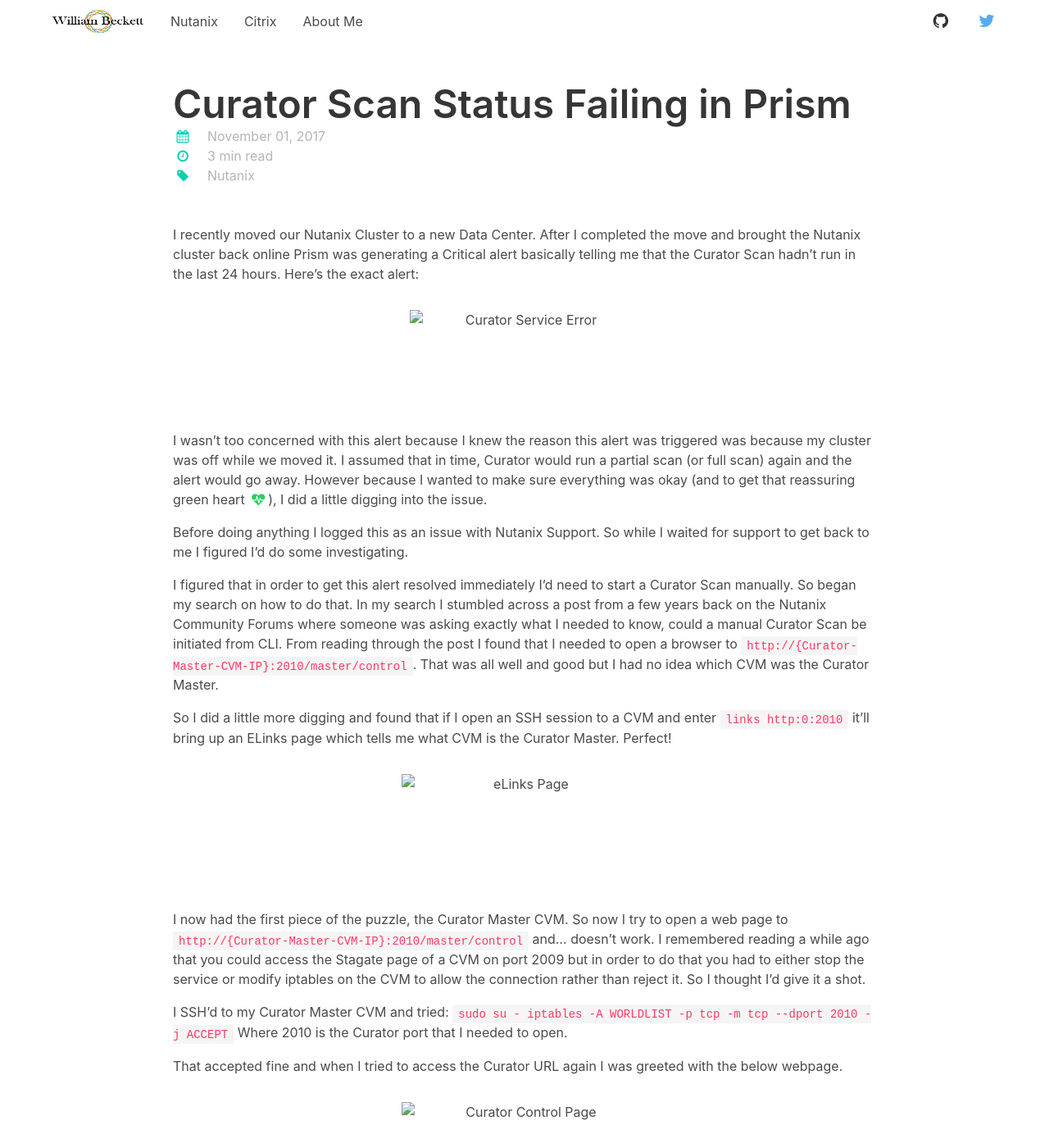
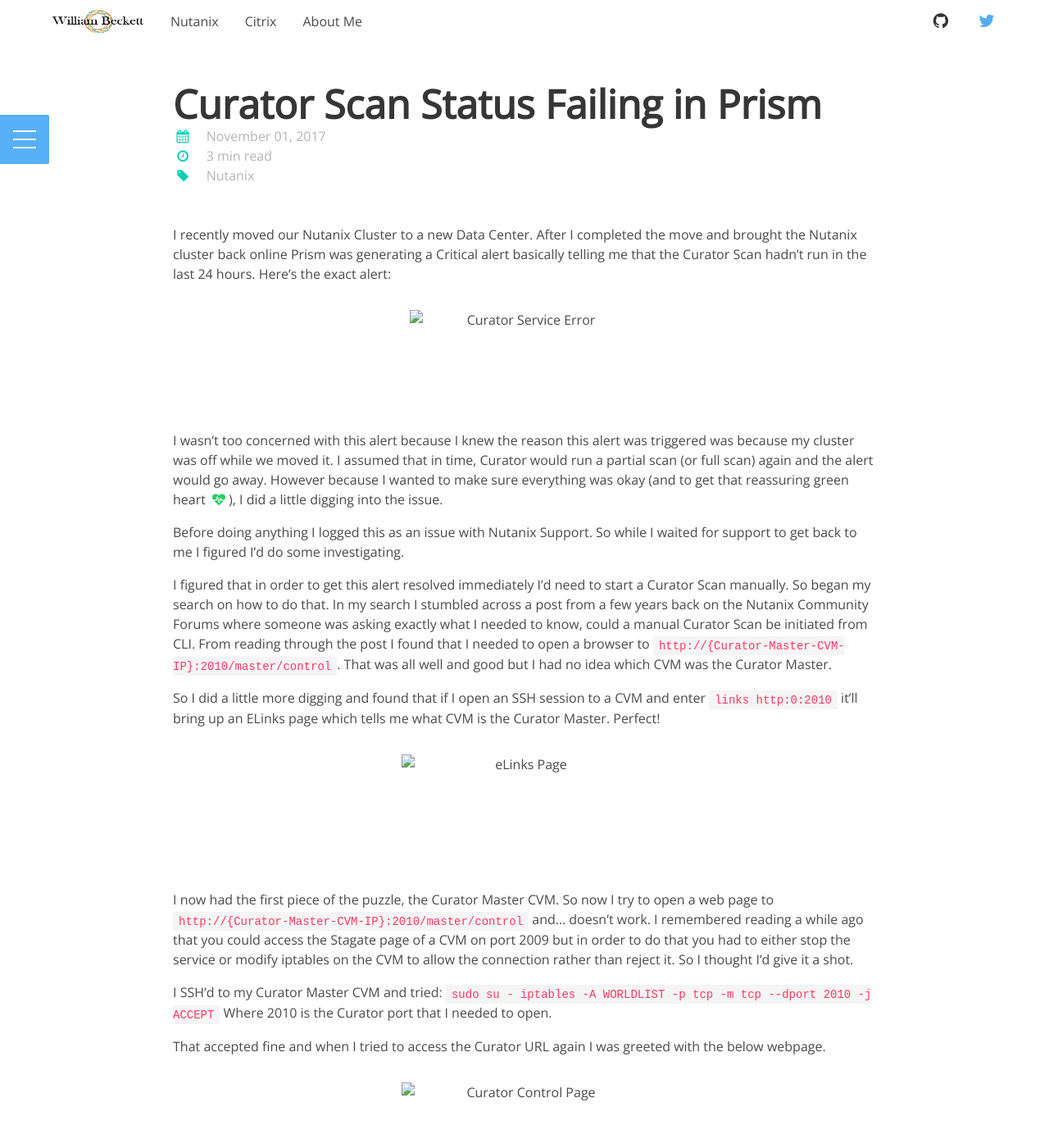
Before and after one commit to wjbeckett/blog, a Jekyll site: the page built from index.html, in a window 1280 px wide and 1400 px high. Shown: the whole window at 82% size. Built offline with Jekyll 4.4.1, drawn with Linux system fonts in a browser that asks for light colours.

Commit message:
testing new hamburger

```diff
--- a/_includes/head.html
+++ b/_includes/head.html
@@ -18,6 +18,7 @@
   {% endif %}
   <link rel="stylesheet" href="{{ site.url }}/css/bulma-docs.css">
   <link rel="stylesheet" href="{{ site.url }}/css/lazyload.css">
+  <link rel="stylesheet" href="{{ site.url }}/css/hamburger.css">
 
   <link rel="canonical" href="{{ page.url | replace:'index.html','' | prepend: site.url }}">
   <link rel="alternate" type="application/rss+xml" title="{{ site.title }}" href="{{ "/feed.xml" | prepend: site.url }}">
--- a/_includes/navbar.html
+++ b/_includes/navbar.html
@@ -19,11 +19,29 @@
       </span>
     </a>
 
-    <div id="navbarBurger" class="navbar-burger burger" data-target="navMenu{{ include.id }}">
+    <!--<div id="navbarBurger" class="navbar-burger burger" data-target="navMenu{{ include.id }}">
       <span></span>
       <span></span>
       <span></span>
-    </div>
+    </div>-->
+    <div class="outer-menu">
+        <input class="checkbox-toggle" type="checkbox" />
+        <div class="hamburger">
+          <div></div>
+        </div>
+        <div class="menu">
+          <div>
+            <div>
+              <ul>
+                <li><a href="#">About</a></li>
+                <li><a href="#">Products</a></li>
+                <li><a href="#">Blog</a></li>
+                <li><a href="#">Contact</a></li>
+              </ul>
+            </div>
+          </div>
+        </div>
+      </div>
   </div>
 
 
--- a/css/hamburger.css
+++ b/css/hamburger.css
@@ -1,90 +1,249 @@
-body {
+@import url('https://fonts.googleapis.com/css?family=Pacifico|Open+Sans:300');
+.flex-center {
+  display: -webkit-box;
+  display: -ms-flexbox;
+  display: flex;
+  -webkit-box-align: center;
+      -ms-flex-align: center;
+          align-items: center;
+  -webkit-box-pack: center;
+      -ms-flex-pack: center;
+          justify-content: center;
+}
+* {
+  box-sizing: border-box;
+  font-family: 'Open Sans', sans-serif;
+  font-weight: 300;
+}
+a,
+a:visited,
+a:hover,
+a:active {
+  color: inherit;
+  text-decoration: none;
+}
+h1 {
+  font-family: 'Pacifico', cursive;
+  font-weight: 400;
+  font-size: 3em;
+  text-align: center;
+}
+.outer-menu {
+  position: fixed;
+  top: 10vh;
+  left: 0;
+  z-index: 1;
+}
+.outer-menu .checkbox-toggle {
+  position: absolute;
+  top: 0;
+  left: 0;
+  z-index: 2;
+  cursor: pointer;
+  width: 60px;
+  height: 60px;
+  opacity: 0;
+}
+.outer-menu .checkbox-toggle:checked + .hamburger > div {
+  -webkit-transform: rotate(135deg);
+          transform: rotate(135deg);
+}
+.outer-menu .checkbox-toggle:checked + .hamburger > div:before,
+.outer-menu .checkbox-toggle:checked + .hamburger > div:after {
+  top: 0;
+  -webkit-transform: rotate(90deg);
+          transform: rotate(90deg);
+}
+.outer-menu .checkbox-toggle:checked + .hamburger > div:after {
+  opacity: 0;
+}
+.outer-menu .checkbox-toggle:checked ~ .menu {
+  pointer-events: auto;
+  visibility: visible;
+}
+.outer-menu .checkbox-toggle:checked ~ .menu > div {
+  -webkit-transform: scale(1);
+          transform: scale(1);
+  -webkit-transition-duration: .75s;
+          transition-duration: .75s;
+}
+.outer-menu .checkbox-toggle:checked ~ .menu > div > div {
+  opacity: 1;
+  -webkit-transition: opacity 0.4s ease 0.4s;
+  transition: opacity 0.4s ease 0.4s;
+}
+.outer-menu .checkbox-toggle:hover + .hamburger {
+  box-shadow: inset 0 0 10px rgba(0, 0, 0, 0.1);
+}
+.outer-menu .checkbox-toggle:checked:hover + .hamburger > div {
+  -webkit-transform: rotate(225deg);
+          transform: rotate(225deg);
+}
+.outer-menu .hamburger {
+  position: absolute;
+  top: 0;
+  left: 0;
+  z-index: 1;
+  width: 60px;
+  height: 60px;
+  padding: .5em 1em;
+  background: rgba(33, 150, 243, 0.75);
+  border-radius: 0 0.12em 0.12em 0;
+  cursor: pointer;
+  -webkit-transition: box-shadow 0.4s ease;
+  transition: box-shadow 0.4s ease;
+  -webkit-backface-visibility: hidden;
+          backface-visibility: hidden;
+  display: -webkit-box;
+  display: -ms-flexbox;
+  display: flex;
+  -webkit-box-align: center;
+      -ms-flex-align: center;
+          align-items: center;
+  -webkit-box-pack: center;
+      -ms-flex-pack: center;
+          justify-content: center;
+}
+.outer-menu .hamburger > div {
+  position: relative;
+  -webkit-box-flex: 0;
+      -ms-flex: none;
+          flex: none;
+  width: 100%;
+  height: 2px;
+  background: #FEFEFE;
+  -webkit-transition: all 0.4s ease;
+  transition: all 0.4s ease;
+  display: -webkit-box;
+  display: -ms-flexbox;
+  display: flex;
+  -webkit-box-align: center;
+      -ms-flex-align: center;
+          align-items: center;
+  -webkit-box-pack: center;
+      -ms-flex-pack: center;
+          justify-content: center;
+}
+.outer-menu .hamburger > div:before,
+.outer-menu .hamburger > div:after {
+  content: '';
+  position: absolute;
+  z-index: 1;
+  top: -10px;
+  left: 0;
+  width: 100%;
+  height: 2px;
+  background: inherit;
+  -webkit-transition: all 0.4s ease;
+  transition: all 0.4s ease;
+}
+.outer-menu .hamburger > div:after {
+  top: 10px;
+}
+.outer-menu .menu {
+  position: fixed;
+  top: 0;
+  left: 0;
+  width: 100%;
+  height: 100%;
+  pointer-events: none;
+  visibility: hidden;
+  overflow: hidden;
+  -webkit-backface-visibility: hidden;
+          backface-visibility: hidden;
+  outline: 1px solid transparent;
+  display: -webkit-box;
+  display: -ms-flexbox;
+  display: flex;
+  -webkit-box-align: center;
+      -ms-flex-align: center;
+          align-items: center;
+  -webkit-box-pack: center;
+      -ms-flex-pack: center;
+          justify-content: center;
+}
+.outer-menu .menu > div {
+  width: 200vw;
+  height: 200vw;
+  color: #FEFEFE;
+  background: rgba(41, 98, 255, 0.97);
+  border-radius: 50%;
+  -webkit-transition: all 0.4s ease;
+  transition: all 0.4s ease;
+  -webkit-box-flex: 0;
+      -ms-flex: none;
+          flex: none;
+  -webkit-transform: scale(0);
+          transform: scale(0);
+  -webkit-backface-visibility: hidden;
+          backface-visibility: hidden;
+  overflow: hidden;
+  display: -webkit-box;
+  display: -ms-flexbox;
+  display: flex;
+  -webkit-box-align: center;
+      -ms-flex-align: center;
+          align-items: center;
+  -webkit-box-pack: center;
+      -ms-flex-pack: center;
+          justify-content: center;
+}
+.outer-menu .menu > div > div {
+  text-align: center;
+  max-width: 90vw;
+  max-height: 100vh;
+  opacity: 0;
+  -webkit-transition: opacity 0.4s ease;
+  transition: opacity 0.4s ease;
+  overflow-y: auto;
+  -webkit-box-flex: 0;
+      -ms-flex: none;
+          flex: none;
+  display: -webkit-box;
+  display: -ms-flexbox;
+  display: flex;
+  -webkit-box-align: center;
+      -ms-flex-align: center;
+          align-items: center;
+  -webkit-box-pack: center;
+      -ms-flex-pack: center;
+          justify-content: center;
+}
+.outer-menu .menu > div > div > ul {
+  list-style: none;
+  padding: 0 1em;
   margin: 0;
-  -webkit-perspective: 1000;
-  background: url(https://f.cl.ly/items/3Q031Q1m1s1d3C0I023k/geometry2.png);
-  font-family: Avenir Next, sans-serif;
+  display: block;
+  max-height: 100vh;
 }
-
-body, html {
-  height: 100%;
+.outer-menu .menu > div > div > ul > li {
+  padding: 0;
+  margin: 1em;
+  font-size: 24px;
+  display: block;
+}
+.outer-menu .menu > div > div > ul > li > a {
+  position: relative;
+  display: inline;
+  cursor: pointer;
+  -webkit-transition: color 0.4s ease;
+  transition: color 0.4s ease;
+}
+.outer-menu .menu > div > div > ul > li > a:hover {
+  color: #e5e5e5;
+}
+.outer-menu .menu > div > div > ul > li > a:hover:after {
   width: 100%;
-  overflow-x: hidden;
 }
-
-.menu, .menu-bg, .menu-burger {
-  position: fixed;
-  width: 50px;
-  height: 50px;
-  font-size: 30px;
-  text-align: center;
-  border-radius: 100%;
-  right: 25px;
-  top: 25px;
+.outer-menu .menu > div > div > ul > li > a:after {
+  content: '';
+  position: absolute;
+  z-index: 1;
+  bottom: -0.15em;
+  left: 0;
+  width: 0;
+  height: 2px;
+  background: #e5e5e5;
+  -webkit-transition: width 0.4s ease;
+  transition: width 0.4s ease;
 }
-
-.menu-bg {
-  background: #663399;
-  pointer-events: none;
-  transition: .3s;
-  right: 50px;
-  top: 50px;
-  transform: translate3d(50%, -50%, 0);
-  transform-origin: center center;
-}
-.menu-bg.fs {
-  transform: translate3d(50%, -50%, 0);
-  width: 300vw;
-  height: 300vw;
-}
-
-.menu-burger {
-  color: white;
-  padding-top: 11px;
-  -webkit-user-select: none;
-  cursor: pointer;
-  transition: .4s;
-  transform-origin: center;
-}
-.menu-burger.fs {
-  transform: rotate(-180deg) translateY(10px);
-}
-
-.menu-items {
-  position: absolute;
-  font-weight: bold;
-  font-size: 40px;
-  letter-spacing: 10px;
-  color: white;
-  width: 100%;
-  text-align: center;
-  opacity: 0;
-  transition: .4s;
-  margin-top: 100px;
-  transform: translateY(-200%);
-  pointer-events: none;
-}
-.menu-items div {
-  transition: 1s;
-  opacity: 0;
-  margin-top: 0px;
-}
-.menu-items.fs {
-  transform: translateY(0);
-  pointer-events: auto;
-  opacity: 1;
-}
-.menu-items.fs div {
-  opacity: 1;
-  margin-top: 75px;
-}
-
-.content {
-  padding: 100px 50px;
-  line-height: 1.62em;
-  color: #444;
-}
-.content h1 {
-  font-weight: bold;
-  font-size: 2em;
-  margin-bottom: 1em;
-}
```
